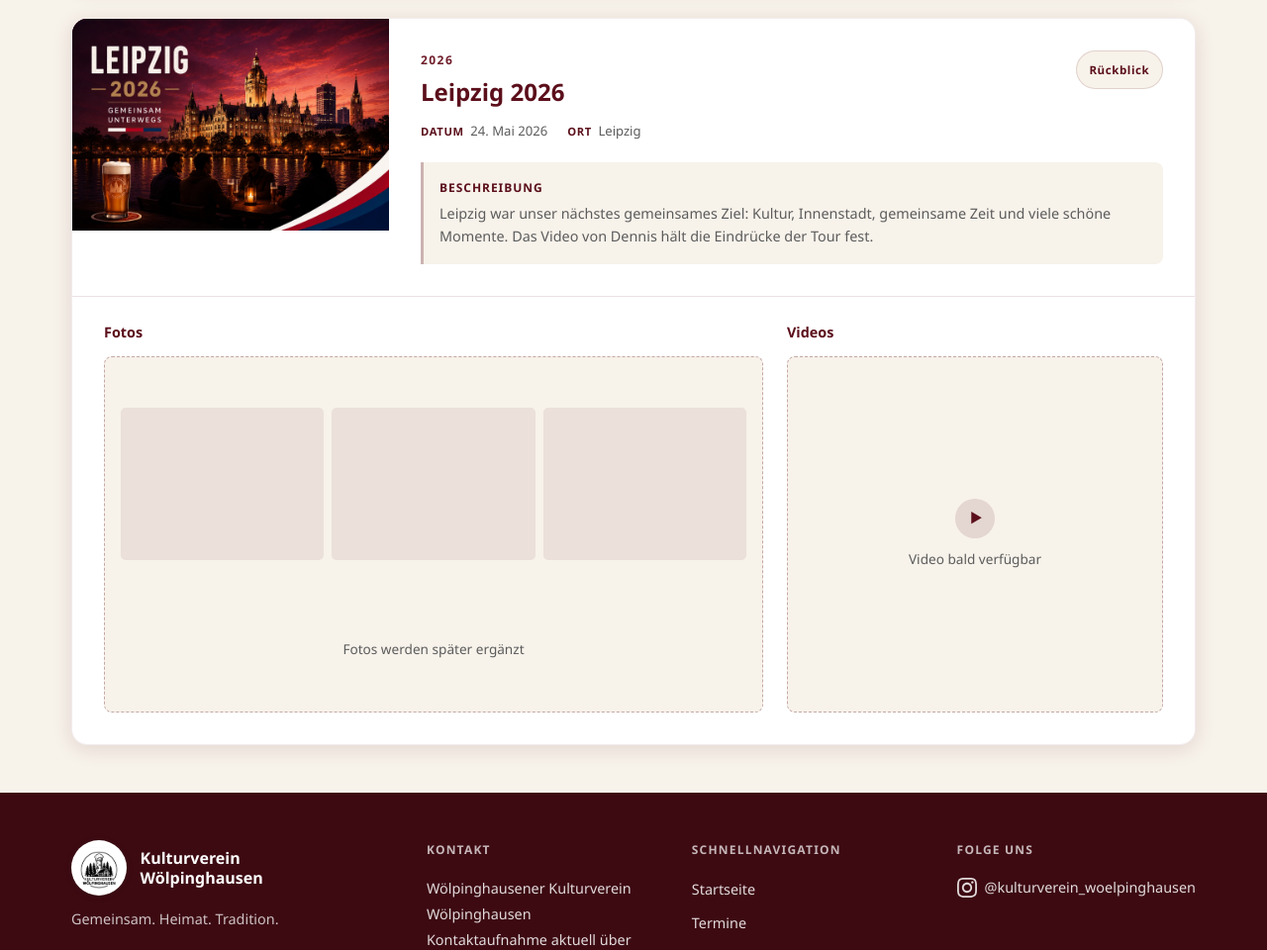
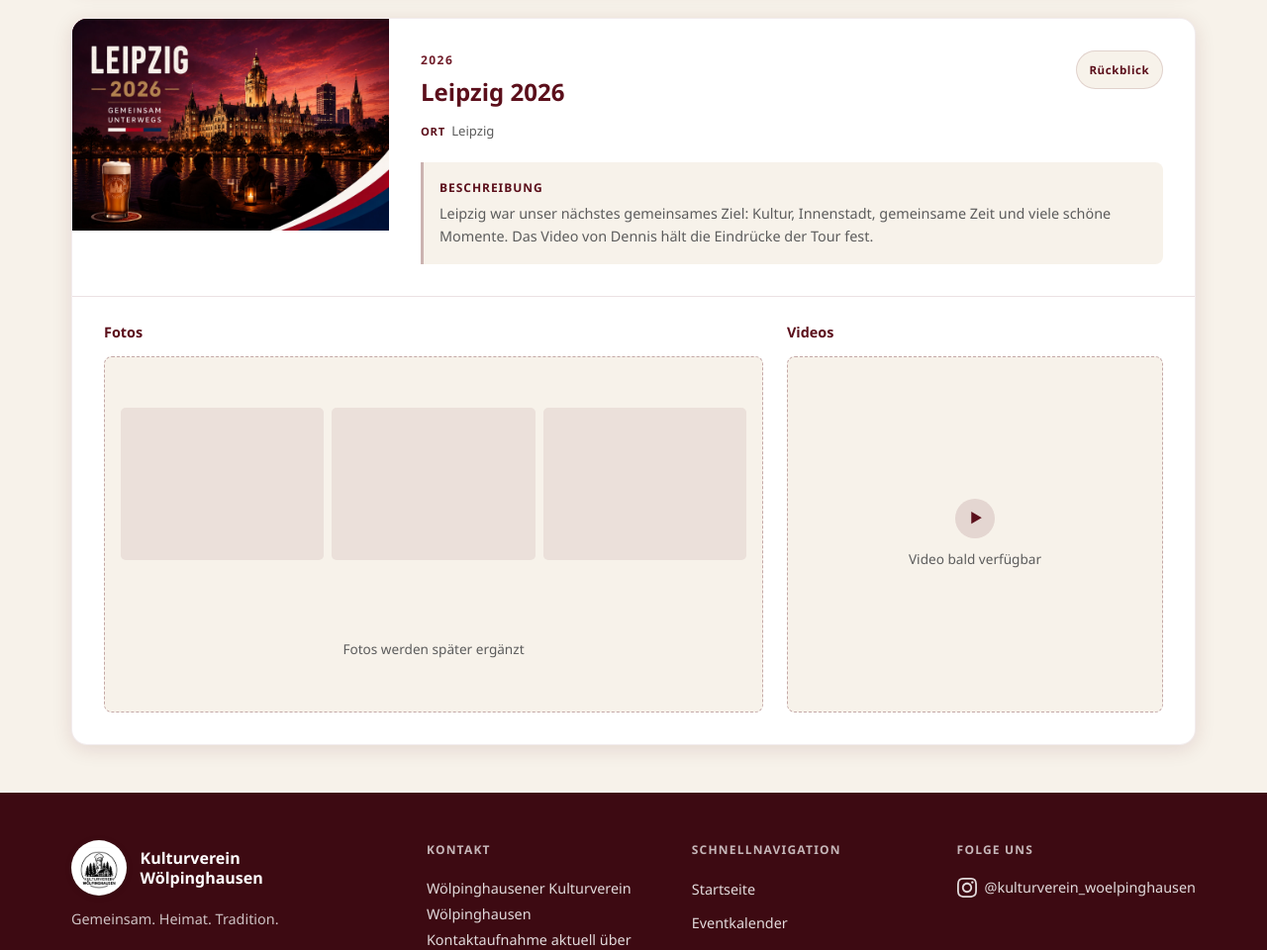
Before and after one commit to svenyh/kulturverein-woelpinghausen, a website: page fotos-videos.html in a window 1280 px wide. Shown: the part 1840-2800 px from the top of the page at 99% size. Drawn offline with Linux system fonts and the light colour scheme.

Commit message:
Clean up event navigation

```diff
--- a/fotos-videos.html
+++ b/fotos-videos.html
@@ -33,7 +33,6 @@
         <nav class="nav" id="nav" aria-label="Hauptnavigation">
           <ul class="nav__list">
           <li><a href="index.html" class="nav__link">Startseite</a></li>
-          <li><a href="termine.html" class="nav__link">Termine</a></li>
           <li><a href="eventkalender.html" class="nav__link">Eventkalender</a></li>
           <li><a href="ausfluege.html" class="nav__link">Ausflüge</a></li>
           <li><a href="fotos-videos.html" class="nav__link nav__link--active">Fotos &amp; Videos</a></li>
@@ -147,7 +146,7 @@
             <div class="media-event-card__header">
               <div>
                 <p class="section__label">2026</p><h2 class="media-event-card__title">Leipzig 2026</h2>
-                <dl class="media-event-card__meta"><div><dt>Datum</dt><dd>24. Mai 2026</dd></div><div><dt>Ort</dt><dd>Leipzig</dd></div></dl>
+                <dl class="media-event-card__meta"><div><dt>Ort</dt><dd>Leipzig</dd></div></dl>
               </div>
               <p class="media-event-card__availability">Rückblick</p>
             </div>
--- a/js/script.js
+++ b/js/script.js
@@ -16,7 +16,6 @@
 
   const NAV = [
     { id: 'startseite', label: 'Startseite', href: 'index.html' },
-    { id: 'termine', label: 'Termine', href: 'termine.html' },
     { id: 'eventkalender', label: 'Eventkalender', href: 'eventkalender.html' },
     { id: 'ausfluege', label: 'Ausflüge', href: 'ausfluege.html' },
     { id: 'fotos-videos', label: 'Fotos & Videos', href: 'fotos-videos.html' },
```
Also changed, not shown: ausfluege.html (+0 -1 lines), datenschutz.html (+0 -1 lines), eventkalender.html (+0 -1 lines), galerie.html (+0 -1 lines), impressum.html (+0 -1 lines), index.html (+0 -1 lines), kontakt.html (+0 -1 lines), mitglied-werden.html (+0 -1 lines), partnervereine.html (+0 -1 lines), termine.html (+3 -3 lines).
